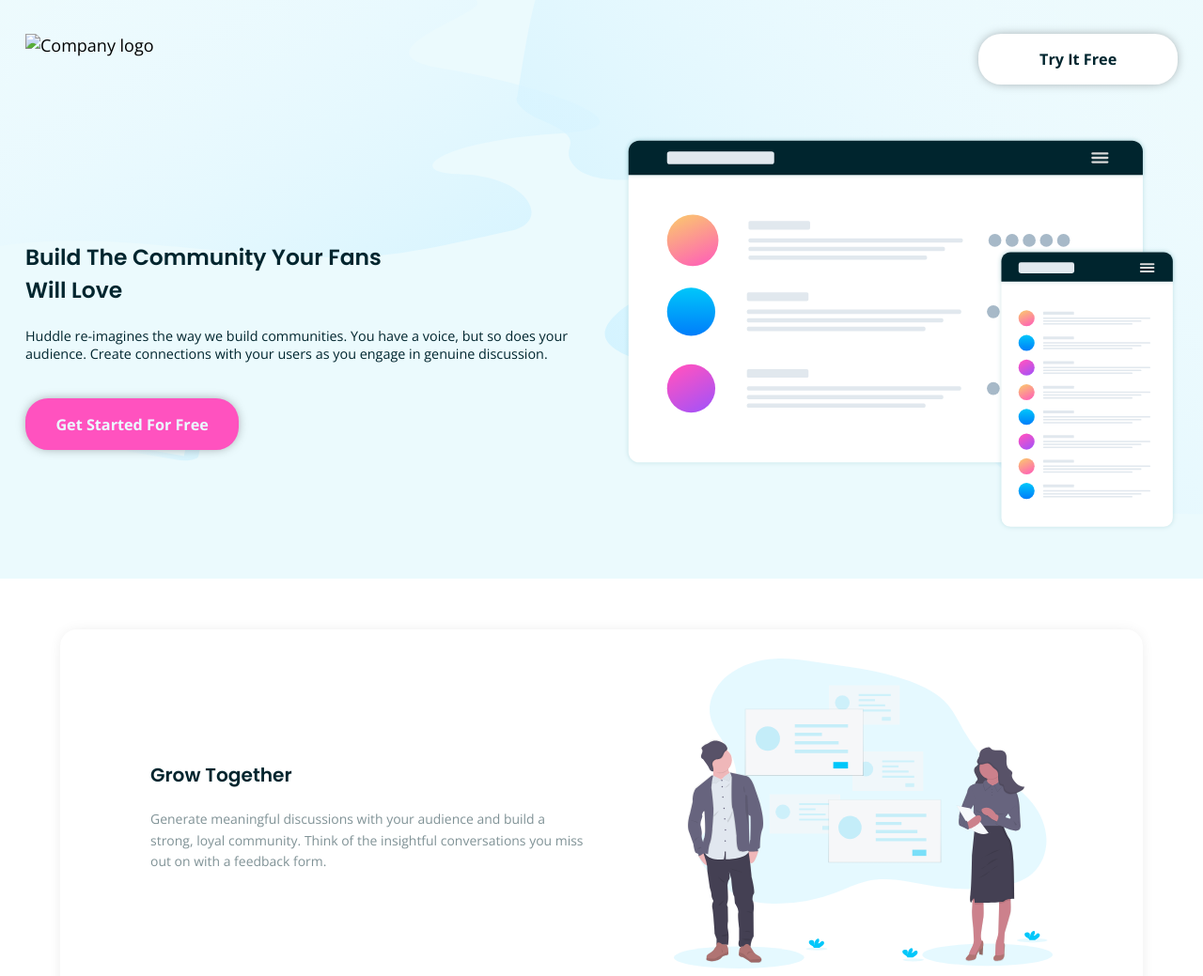
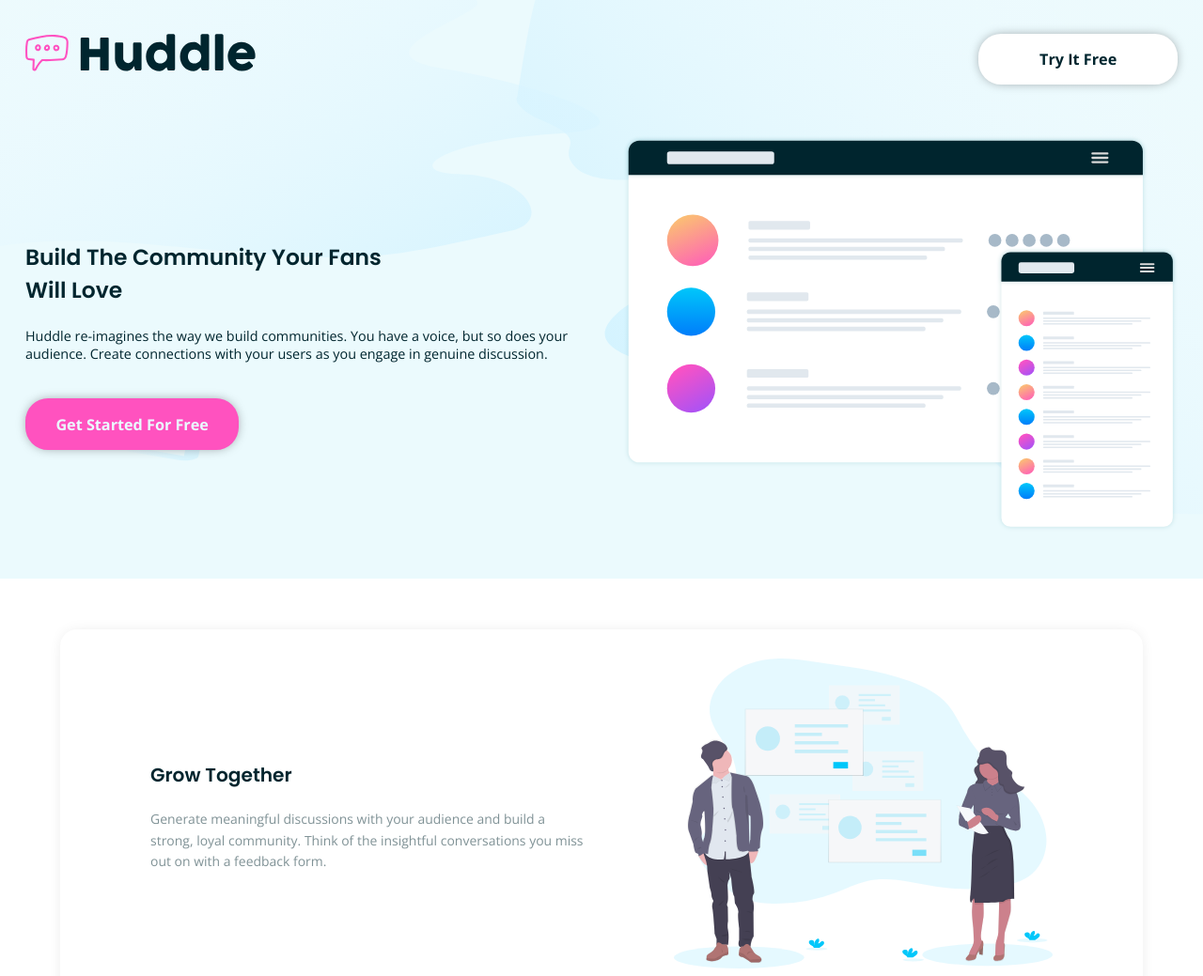
Before and after one commit to DarkFM/Huddle-landing-page-2, a plain HTML site: page index.html in a window 1280 px wide. Shown: the top 1039 px of the page at 94% size. Drawn offline with nearby package versions, Linux system fonts and the light colour scheme; the site is published under a folder, as on GitHub Pages, so addresses that start at the root find nothing.

Commit message:
fixed link to image logo

```diff
--- a/index.html
+++ b/index.html
@@ -19,7 +19,7 @@
     <div class="bg-wrapper">
       <header>
         <nav class="clearfix">
-          <div class="logo"><img src="/images/logo.svg" alt="Company logo"></div>
+          <div class="logo"><img src="images/logo.svg" alt="Company logo"></div>
           <button class="btn bg-white text-dark-cyan">Try It Free</button>
         </nav>
         <section class="first-section text-center">
```
